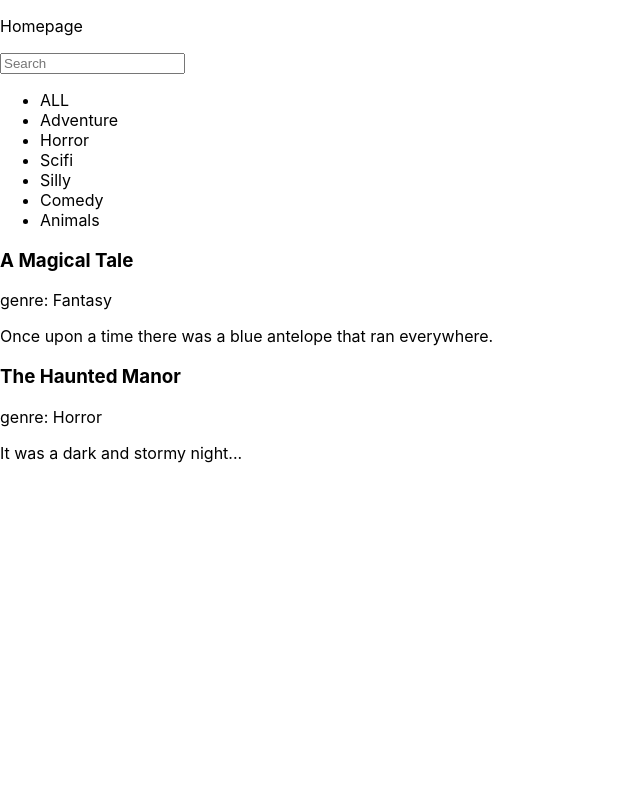
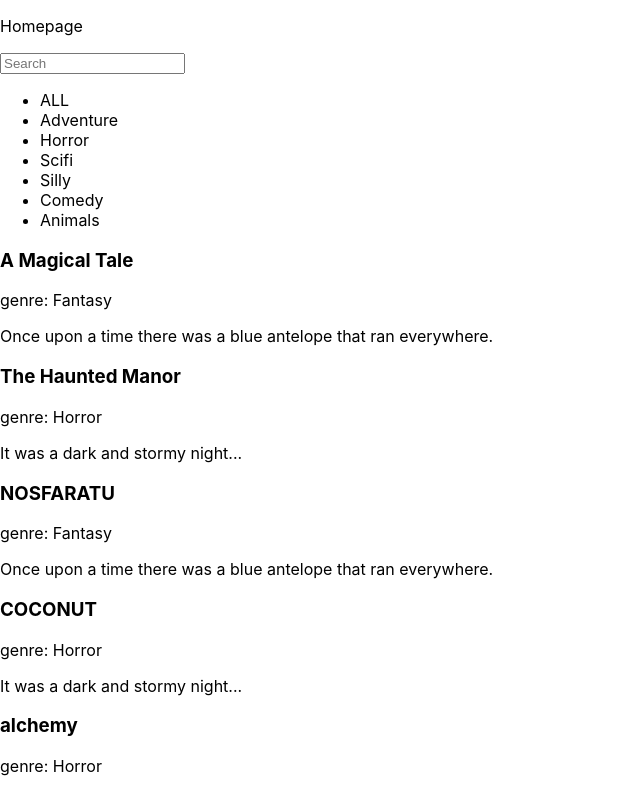
Before and after one commit to hannaqadi/madlit-web, a React (Create React App) app: page / in a window 1280 px wide. Shown: the top 793 px of the page, without its empty margins (0-640 px from the left). Built offline with nearby package versions, Linux system fonts and the light colour scheme.

Commit message:
adding pagination

```diff
--- a/src/Homepage.js
+++ b/src/Homepage.js
@@ -1,4 +1,4 @@
-import { useEffect, useState } from "react";
+import { useState, useEffect, useRef } from "react";
 import { useNavigate } from "react-router-dom";
 import { StoryArr } from "./StoryArr";
 
@@ -6,21 +6,47 @@ const Homepage = () => {
   const navigate = useNavigate();
   const [stories, setStories] = useState([])
   const [search, setSearch] = useState('')
+  const [page, setPage] = useState(1);
+  const [hasMore, setHasMore] = useState(true);
+  const loader = useRef(null);
 
   const fetchStories = async () => {
-    setStories(StoryArr.stories)
+    // const response = await fetch(`/api/stories?page=${page}&limit=10`);
+    // const data = await response.json();
+    const newStories = StoryArr.stories.filter(
+      (story) => !stories.some((existingStory) => existingStory.id === story.id)
+  );
+    setStories(prev => [...prev, ...newStories])
+    setHasMore(StoryArr.currentPage < StoryArr.totalPages);
     console.log('fetching stories!')
   }
 
   useEffect(() => {
-    fetchStories()
-
-  }, [])
+    fetchStories();
+  }, [page])
 
 
   const handleInputChange = (e) => {
     setSearch(e.target.value)
   }
+
+  useEffect(() => {
+    const observer = new IntersectionObserver(entries => {
+      if (entries[0].isIntersecting && hasMore) {
+        setPage(prev => prev + 1);
+      }
+    });
+
+    if (loader.current) {
+      observer.observe(loader.current);
+    }
+
+    return () => {
+      if (loader.current) {
+        observer.unobserve(loader.current);
+      }
+    };
+  }, [loader, hasMore]);
 
   const handleSubmitSearch = (e) => {
     e.preventDefault()
@@ -29,15 +55,16 @@ const Homepage = () => {
   }
 
   const handleStorySelect = (story) => {
-    if(!!localStorage.getItem('story')){
+    if (!!localStorage.getItem('story')) {
       localStorage.removeItem('story')
     }
-    if(!!localStorage.getItem('finalStory')){
+    if (!!localStorage.getItem('finalStory')) {
       localStorage.removeItem('finalStory')
     }
     localStorage.setItem('story', JSON.stringify(story))
     navigate('/Playing')
   }
+
   return (
     <div>
       <p>Homepage</p>
@@ -69,8 +96,8 @@ const Homepage = () => {
         ) : (
           <p>Whoops! There's nothing here </p>
         )
-
         }
+        {hasMore && <div ref={loader}>Loading more stories...</div>}
       </div>
     </div>
   )
--- a/src/StoryArr.js
+++ b/src/StoryArr.js
@@ -1,7 +1,10 @@
 //Temporary array of stories for Alpha
 export const StoryArr = {
+  currentPage: 4,
+  totalPages: 16,
   stories: [
     {
+      id:1,
       story: "Once upon a time there was a blue antelope that ran everywhere.",
       storySeq: ["Once", "upon", "a", "time", "there", "was", "a", "", "", "that", "", "everywhere"],
       partOfSpeech: ["adjective","noun","verb"],
@@ -10,11 +13,78 @@ export const StoryArr = {
       username: "Author123"
     },
     {
+      id: 2,
       story: "It was a dark and stormy night...",
       partOfSpeech: ["adverb", "noun", "verb"],
       title: "The Haunted Manor",
       genre: "Horror",
       username: "GhostWriter"
+    },
+    {
+      id: 3,
+      story: "Once upon a time there was a blue antelope that ran everywhere.",
+      storySeq: ["Once", "upon", "a", "time", "there", "was", "a", "", "", "that", "", "everywhere"],
+      partOfSpeech: ["adjective","noun","verb"],
+      title: "NOSFARATU",
+      genre: "Fantasy",
+      username: "Author123"
+    },
+    {
+      id:4,
+      story: "It was a dark and stormy night...",
+      partOfSpeech: ["adverb", "noun", "verb"],
+      title: "COCONUT",
+      genre: "Horror",
+      username: "GhostWriter"
+    },
+    {
+      id:5,
+      story: "It was a dark and stormy night...",
+      partOfSpeech: ["adverb", "noun", "verb"],
+      title: "alchemy",
+      genre: "Horror",
+      username: "GhostWriter"
+    },
+    {
+      id:6,
+      story: "It was a dark and stormy night...",
+      partOfSpeech: ["adverb", "noun", "verb"],
+      title: "beans",
+      genre: "Horror",
+      username: "GhostWriter"
+    },
+    {
+      id:7,
+      story: "It was a dark and stormy night...",
+      partOfSpeech: ["adverb", "noun", "verb"],
+      title: "chatahoochie",
+      genre: "Horror",
+      username: "GhostWriter"
+    },
+    {
+      id:8,
+      story: "It was a dark and stormy night...",
+      partOfSpeech: ["adverb", "noun", "verb"],
+      title: "lipton",
+      genre: "Horror",
+      username: "GhostWriter"
+    },
+    {
+      id:9,
+      story: "It was a dark and stormy night...",
+      partOfSpeech: ["adverb", "noun", "verb"],
+      title: "nixtamalization",
+      genre: "Horror",
+      username: "GhostWriter"
+    },
+    {
+      id:10,
+      story: "It was a dark and stormy night...",
+      partOfSpeech: ["adverb", "noun", "verb"],
+      title: "condensed milk",
+      genre: "Horror",
+      username: "GhostWriter"
     }
+
   ]
 }
```
